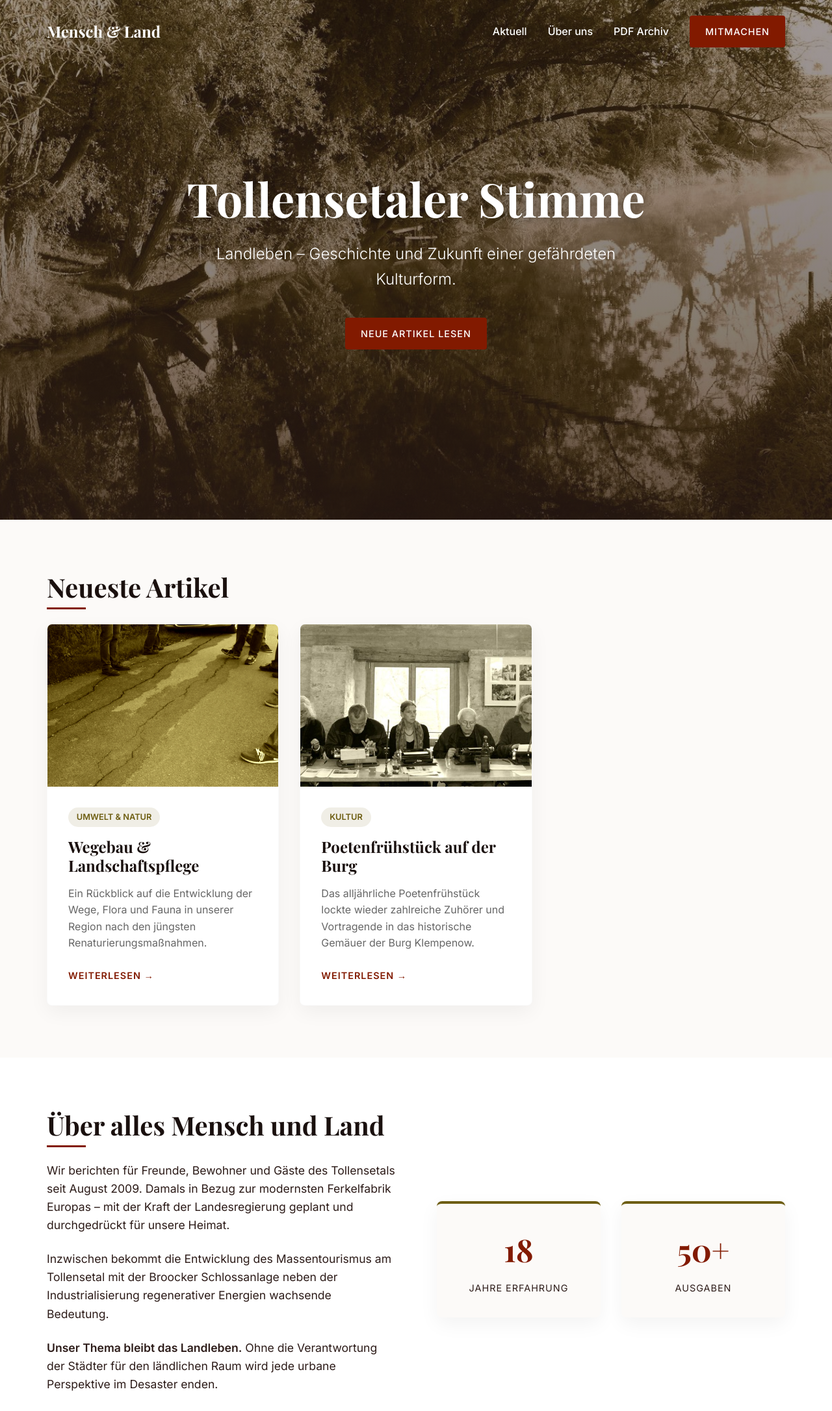
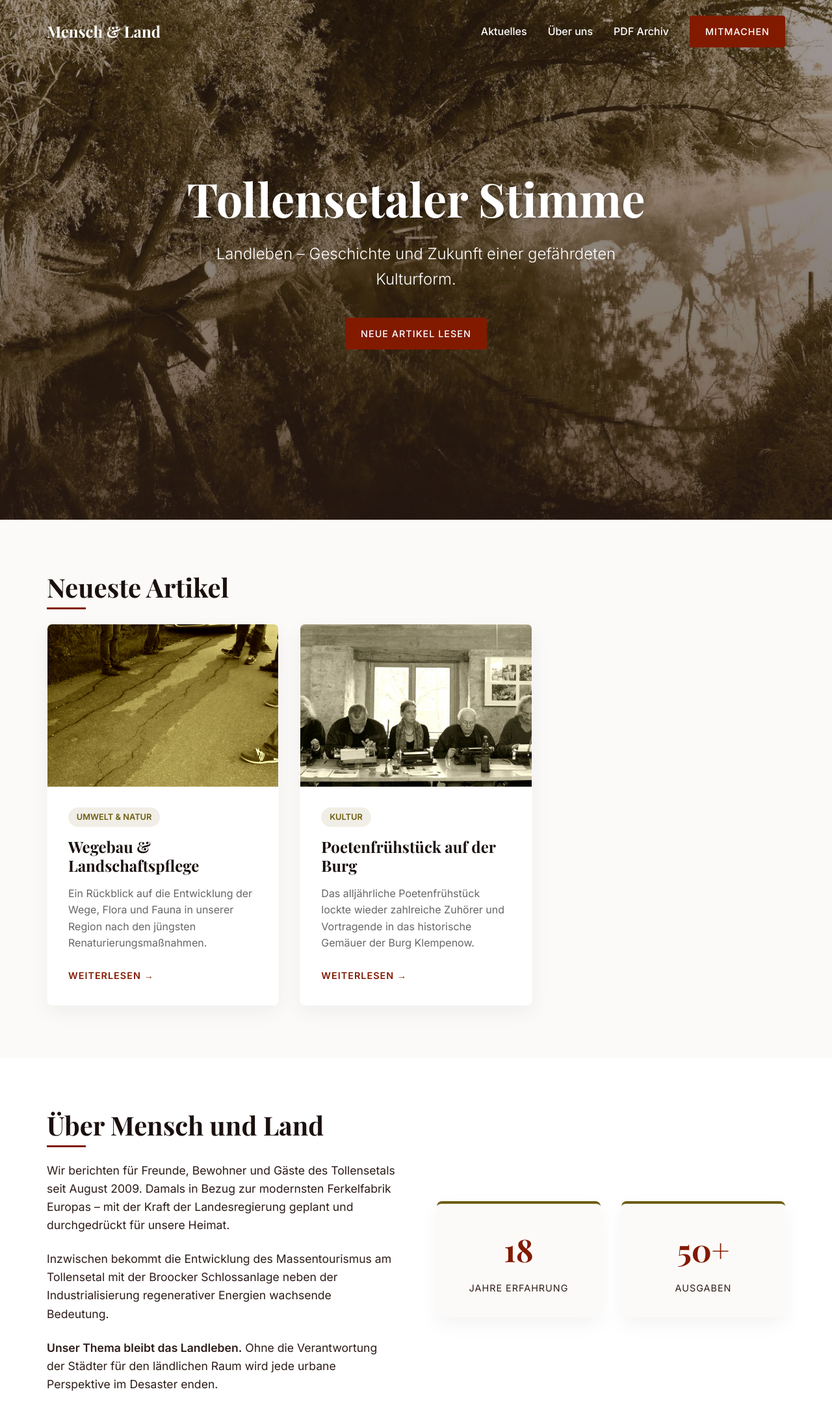
Before and after one commit to megadur/WebSite.MuL, a plain HTML site: page index.html in a window 1280 px wide. Shown: the top 2172 px of the page at 65% size. Drawn offline with nearby package versions, Linux system fonts and the light colour scheme.

Commit message:
Revert "Update navigation link text from "Aktuelles" to "Aktuell""
This reverts commit 9af90bf0b9dad0695914c4e4bca3587b9556ae56.

```diff
--- a/index.html
+++ b/index.html
@@ -15,7 +15,7 @@
         <div class="nav-container">
             <a href="#" class="logo">Mensch & Land</a>
             <div class="nav-links">
-                <a href="#aktuelles">Aktuell</a>
+                <a href="#aktuelles">Aktuelles</a>
                 <a href="#ueber-uns">Über uns</a>
                 <a href="#archiv">PDF Archiv</a>
                 <a href="#mitmachen" class="btn btn-primary">Mitmachen</a>
@@ -64,7 +64,7 @@
             <div class="container">
                 <div class="about-grid">
                     <div class="about-text">
-                        <h2 class="section-title">Über alles  Mensch und Land</h2>
+                        <h2 class="section-title">Über Mensch und Land</h2>
                         <p>Wir berichten für Freunde, Bewohner und Gäste des Tollensetals seit August 2009. Damals in Bezug zur modernsten Ferkelfabrik Europas – mit der Kraft der Landesregierung geplant und durchgedrückt für unsere Heimat.</p>
                         <p>Inzwischen bekommt die Entwicklung des Massentourismus am Tollensetal mit der Broocker Schlossanlage neben der Industrialisierung regenerativer Energien wachsende Bedeutung.</p>
                         <p><strong>Unser Thema bleibt das Landleben.</strong> Ohne die Verantwortung der Städter für den ländlichen Raum wird jede urbane Perspektive im Desaster enden.</p>
```
